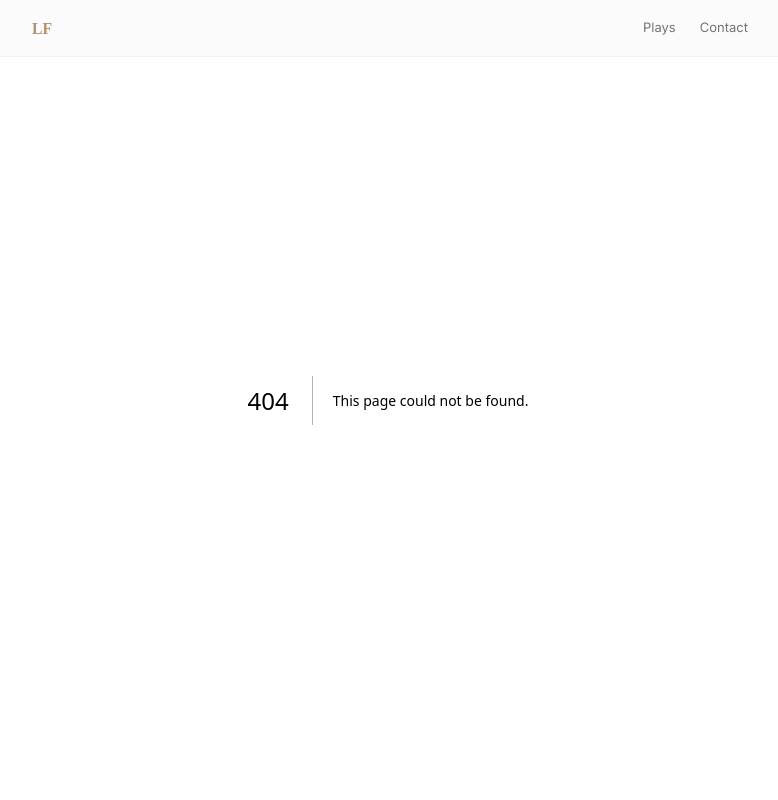
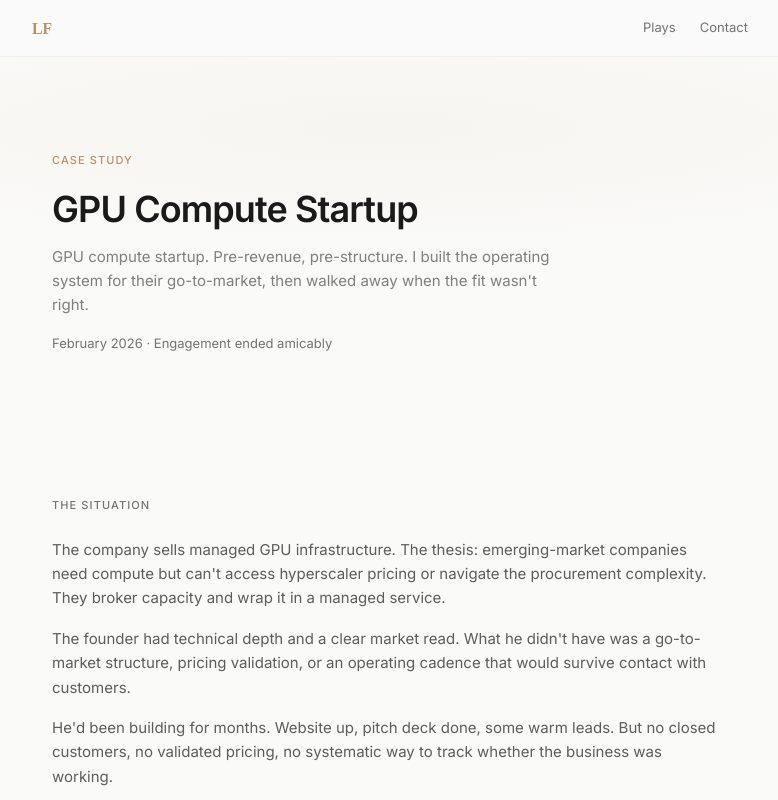
Before and after one commit to Apex-Sudo/leonfreier, a Next.js app: page /plays/gpu-compute in a window 1280 px wide. Before the commit this address had no page. Shown: the top 800 px of the page, without its empty margins (252-1030 px from the left). Built offline with nearby package versions, Linux system fonts and the light colour scheme.

Commit message:
Anonymize case study: remove company name, generalize market refs

```diff
--- a/app/plays/fugoku/page.tsx
+++ b/app/plays/gpu-compute/page.tsx
@@ -1,12 +1,12 @@
 import type { Metadata } from "next";
 
 export const metadata: Metadata = {
-  title: "Fugoku Cloud — Case Study | Leon Freier",
+  title: "GPU Compute Startup — Case Study | Leon Freier",
   description:
     "How I assessed a pre-revenue GPU compute startup and built the operating system for scale. Then walked away when alignment wasn't there.",
 };
 
-export default function FugokuCaseStudy() {
+export default function GpuComputeCaseStudy() {
   return (
     <main className="min-h-screen pt-14">
       {/* ═══ Hero ═══ */}
@@ -16,7 +16,7 @@ export default function FugokuCaseStudy() {
             Case Study
           </p>
           <h1 className="text-3xl md:text-4xl font-semibold tracking-tight mb-4">
-            Fugoku Cloud
+            GPU Compute Startup
           </h1>
           <p className="text-[15px] text-foreground/55 max-w-lg leading-relaxed">
             GPU compute startup. Pre-revenue, pre-structure. I built the operating
@@ -37,10 +37,10 @@ export default function FugokuCaseStudy() {
           </h2>
           <div className="space-y-4 text-[15px] leading-relaxed text-foreground/70">
             <p>
-              Fugoku Cloud sells managed GPU infrastructure. Their thesis: African
-              and emerging-market companies need compute but can&apos;t access
-              hyperscaler pricing or navigate the procurement complexity. Fugoku
-              brokers capacity and wraps it in a managed service.
+              The company sells managed GPU infrastructure. The thesis: emerging-market
+              companies need compute but can&apos;t access
+              hyperscaler pricing or navigate the procurement complexity. They
+              broker capacity and wrap it in a managed service.
             </p>
             <p>
               The founder had technical depth and a clear market read. What he
@@ -82,7 +82,7 @@ export default function FugokuCaseStudy() {
                 GTM Sequencing
               </h3>
               <p className="text-[14px] leading-relaxed text-foreground/60">
-                Staged go-to-market: start with managed compute for Nigerian
+                Staged go-to-market: start with managed compute for target-market
                 enterprises (warm network), validate pricing through 5 discovery
                 calls in week 2, then expand or pivot based on signal. Not a
                 12-month roadmap. A 30-day pressure test.
--- a/app/plays/page.tsx
+++ b/app/plays/page.tsx
@@ -28,10 +28,10 @@ export default function PlaysPage() {
             <span className="text-accent text-[13px] mt-4 inline-block">Read case &rarr;</span>
           </a>
 
-          <a href="/plays/fugoku" className="glass-card p-8 block transition-all duration-200 hover:border-accent/20">
-            <h2 className="company-name">Fugoku Cloud</h2>
+          <a href="/plays/gpu-compute" className="glass-card p-8 block transition-all duration-200 hover:border-accent/20">
+            <h2 className="company-name">GPU Compute Startup</h2>
             <p className="text-[14px] md:text-[15px] leading-relaxed text-foreground/60 mt-2">
-              Pre-revenue GPU compute startup selling managed infrastructure to emerging markets. No operating system, no validated pricing, no GTM sequence. Just a founder with technical depth and warm leads going cold.
+              Pre-revenue infrastructure company selling managed compute to emerging markets. No operating system, no validated pricing, no GTM sequence. Just a founder with technical depth and warm leads going cold.
             </p>
             <p className="text-[14px] md:text-[15px] leading-relaxed text-foreground/60 mt-2">
               Built the full EOS foundation, staged go-to-market, and pricing architecture. Then told the founder he wasn&apos;t ready yet and walked away from the revenue. He wrote a recommendation the same week.
```
